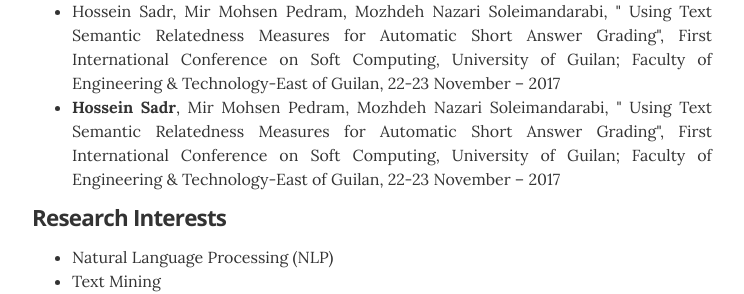
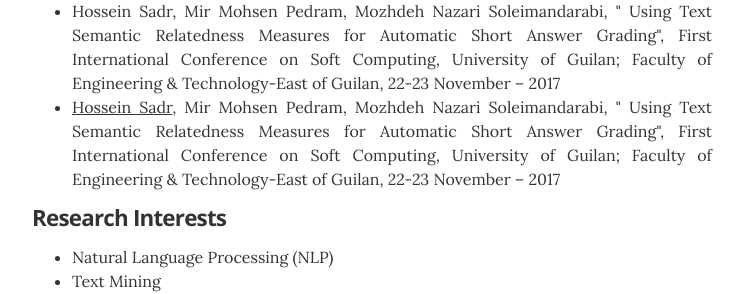
Before and after one commit to hosseinsadr/hosseinsadr.github.io, a Jekyll site: the page built from index.html, in a window 1280 px wide. Shown: the part 3780-4074 px from the top of the page, without its empty margins (268-1012 px from the left). Built offline with Jekyll 4.4.1, drawn with Linux system fonts in a browser that asks for light colours.

Commit message:
Update projects.yml

```diff
--- a/_data/projects.yml
+++ b/_data/projects.yml
@@ -14,7 +14,7 @@
 # Conference Papers in English
 - project: Conference Papers in English
   # url: "#"
-  description: <ul class="resume-item-list"><li>Shiva Soleymanpour, <u>Hossein Sadr</u>, Homayoun Beheshti,"Efficient Deep Learning Method for Encrypted Traffic Classification on the Web", 6th International Conference on Web Research, University of Science & Culture (USC), <b>IEEE Conference</b>, Tehran, Iran, April 2020.</li><li>Hossein Sadr, Mir Mohsen Pedram, Mozhdeh Nazari Soleimandarabi, " Using Text Semantic Relatedness Measures for Automatic Short Answer Grading", First International Conference on Soft Computing, University of Guilan; Faculty of Engineering & Technology-East of Guilan, 22-23 November – 2017</li><li><b>Hossein Sadr</b>, Mir Mohsen Pedram, Mozhdeh Nazari Soleimandarabi, " Using Text Semantic Relatedness Measures for Automatic Short Answer Grading", First International Conference on Soft Computing, University of Guilan; Faculty of Engineering & Technology-East of Guilan, 22-23 November – 2017</li></ul>
+  description: <ul class="resume-item-list"><li>Shiva Soleymanpour, <u>Hossein Sadr</u>, Homayoun Beheshti,"Efficient Deep Learning Method for Encrypted Traffic Classification on the Web", 6th International Conference on Web Research, University of Science & Culture (USC), <b>IEEE Conference</b>, Tehran, Iran, April 2020.</li><li>Hossein Sadr, Mir Mohsen Pedram, Mozhdeh Nazari Soleimandarabi, " Using Text Semantic Relatedness Measures for Automatic Short Answer Grading", First International Conference on Soft Computing, University of Guilan; Faculty of Engineering & Technology-East of Guilan, 22-23 November – 2017</li><li><u>Hossein Sadr</u>, Mir Mohsen Pedram, Mozhdeh Nazari Soleimandarabi, " Using Text Semantic Relatedness Measures for Automatic Short Answer Grading", First International Conference on Soft Computing, University of Guilan; Faculty of Engineering & Technology-East of Guilan, 22-23 November – 2017</li></ul>
 
   # Research Interests
 - project: Research Interests
```
